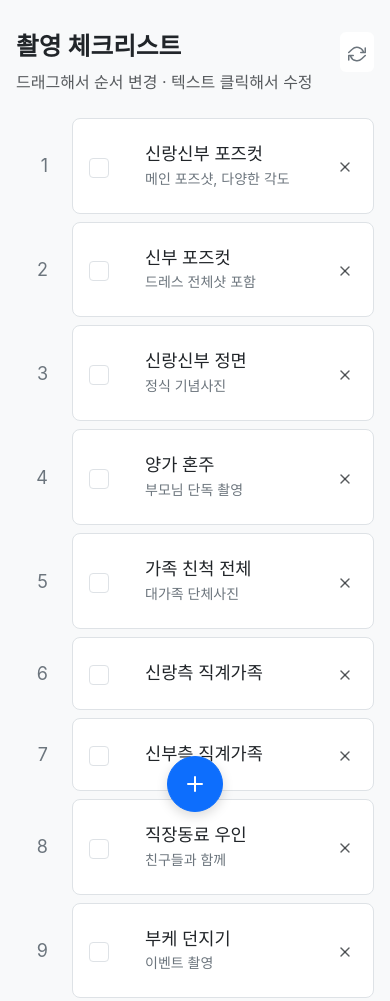
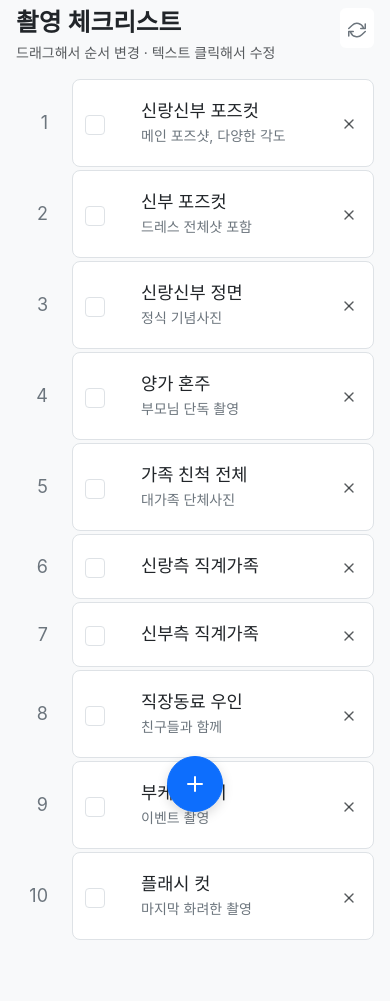
Before and after one commit to dwander/dwander.github.io, a plain HTML site: page index.html in a window 390 px wide. Shown: the top 1001 px of the page. Drawn offline with nearby package versions, Linux system fonts and the light colour scheme.

Commit message:
Update index.html

```diff
--- a/index.html
+++ b/index.html
@@ -171,15 +171,33 @@
         .content-wrapper {
             max-width: 768px;
             margin: 0 auto;
-            padding: 2rem 1rem;
+            padding: 1rem 1rem;
         }
 
         .list-item {
-            margin-bottom: 0.5rem;
+            margin-bottom: 0.25rem;
         }
 
         .list-bottom-spacing {
-            margin-bottom: 5rem;
+            margin-bottom: 4rem;
+        }
+
+        @media (max-width: 768px) {
+            .content-wrapper {
+                padding: 0.5rem 1rem;
+            }
+
+            .list-item {
+                margin-bottom: 0.2rem;
+            }
+
+            .list-bottom-spacing {
+                margin-bottom: 3rem;
+            }
+
+            .item-card {
+                padding: 0.75rem !important;
+            }
         }
     </style>
 </head>
@@ -187,10 +205,10 @@
     <div id="app">
         <div class="content-wrapper">
             <!-- 헤더 -->
-            <div class="d-flex justify-content-between align-items-start mb-4">
+            <div class="d-flex justify-content-between align-items-start mb-3">
                 <div>
-                    <h1 class="h2 fw-semibold text-dark mb-2">촬영 체크리스트</h1>
-                    <p class="text-muted mb-0">드래그해서 순서 변경 · 텍스트 클릭해서 수정</p>
+                    <h1 class="h2 fw-semibold text-dark mb-1">촬영 체크리스트</h1>
+                    <p class="text-muted mb-0 small">드래그해서 순서 변경 · 텍스트 클릭해서 수정</p>
                 </div>
                 <button
                     @click="resetAll"
@@ -206,9 +224,9 @@
             </div>
 
             <!-- 빈 상태 -->
-            <div v-if="photoList.length === 0" class="text-center py-5 text-muted list-bottom-spacing">
-                <div style="font-size: 4rem;" class="mb-3">📋</div>
-                <p>체크리스트가 비어있습니다</p>
+            <div v-if="photoList.length === 0" class="text-center py-4 text-muted list-bottom-spacing">
+                <div style="font-size: 3rem;" class="mb-2">📋</div>
+                <p class="mb-0">체크리스트가 비어있습니다</p>
             </div>
 
             <!-- 체크리스트 -->
```
